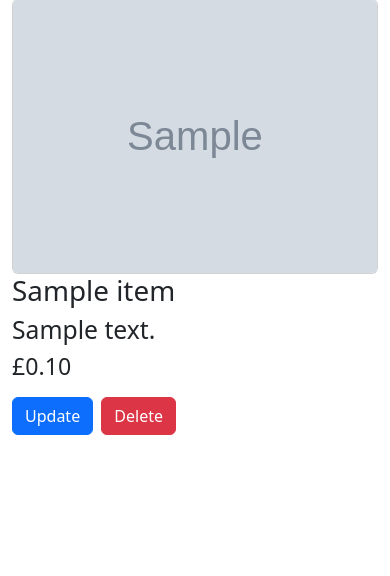
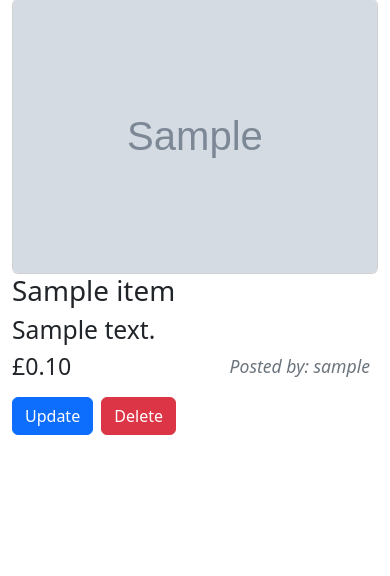
Before and after one commit to shakey0/FirstDjangoProject, a Django app: page /food/1/ in a window 390 px wide. Shown: the part 113-689 px from the top of the page. Run offline with Django 4.2, Linux system fonts and the light colour scheme; tables that the repository leaves empty hold one stand-in row (values such as "Sample post"); grey boxes marked "Sample" are stand-in pictures.

Commit message:
User added to details page

```diff
--- a/food/models.py
+++ b/food/models.py
@@ -1,4 +1,6 @@
 from django.db import models
+from django.contrib.auth.models import User
+from django.shortcuts import reverse
 
 # Create your models here.
 class Item(models.Model):
@@ -6,7 +8,11 @@ class Item(models.Model):
     def __str__(self):
         return self.item_name
 
+    user = models.ForeignKey(User, on_delete=models.SET_NULL, null=True, default=1, blank=True)
     item_name = models.CharField(max_length=200)
     item_desc = models.CharField(max_length=200)
     item_price = models.IntegerField()
     item_image = models.CharField(max_length=500, blank=True, default='https://convida.pt/images/POIs/Restaurantes_01.jpg')
+
+    def get_absolute_url(self):
+        return reverse('food:details', kwargs={'pk': self.pk})
--- a/food/static/food/styles.css
+++ b/food/static/food/styles.css
@@ -66,3 +66,23 @@ body {
 .left-5px {
     margin-left: 5px;
 }
+
+.inferior-text {
+    color: #6c757d;
+    font-style: italic;
+}
+@media (max-width: 500px) {
+    .inferior-text {
+        font-size: 1.2em;
+    }
+}
+@media (max-width: 430px) {
+    .inferior-text {
+        font-size: 1.1em;
+    }
+}
+@media (max-width: 360px) {
+    .inferior-text {
+        font-size: 1em;
+    }
+}
--- a/food/templates/details.html
+++ b/food/templates/details.html
@@ -1,7 +1,7 @@
 {% extends "base.html" %}
 
 {% block content%}
-<div class="container single-item-max-width mt-3 mb-3">
+<div class="container single-item-max-width reduce-767 mt-3 mb-3">
     <div class="row">
         <div class="col-md-6">
             <img class="card img-fluid" src="{{ object.item_image }}" alt="{{ object.item_name }}">
@@ -9,7 +9,9 @@
         <div class="col-md-6">
             <h1>{{ object.item_name }}</h1>
             <h2>{{ object.item_desc }}</h2>
-            <h3>{{ object.item_price }}</h3>
+            <div class="d-flex justify-content-between align-items-center">
+                <h3>{{ object.item_price }}</h3><h5 class="inferior-text me-2">Posted by: {{ item.user }}</h5>
+            </div>
             <a class="btn btn-primary mt-2 me-1" href="{% url 'food:update_item' object.id %}">Update</a>
             <a class="btn btn-danger mt-2" href="{% url 'food:delete_item' object.id %}">Delete</a>
         </div>
--- a/food/views.py
+++ b/food/views.py
@@ -1,5 +1,4 @@
 from django.contrib.auth.mixins import LoginRequiredMixin
-from django.shortcuts import reverse
 from django.views.generic import ListView, DetailView, CreateView, UpdateView, DeleteView
 from django.urls import reverse_lazy
 from .models import Item
@@ -39,7 +38,6 @@ class ItemCreateView(LoginRequiredMixin, CreateView):
     model = Item
     form_class = ItemForm
     template_name = 'item-form.html'
-    success_url = reverse_lazy('food:index')
 
     def get_initial(self):
         return {'item_image': ''}
@@ -55,6 +53,7 @@ class ItemCreateView(LoginRequiredMixin, CreateView):
         return super().post(request, *args, **kwargs)
 
     def form_valid(self, form):
+        form.instance.user = self.request.user
         if not form.instance.item_image:
             form.instance.item_image = 'https://convida.pt/images/POIs/Restaurantes_01.jpg'
         return super().form_valid(form)
@@ -64,9 +63,6 @@ class ItemUpdateView(LoginRequiredMixin, UpdateView):
     model = Item
     form_class = ItemForm
     template_name = 'item-form.html'
-
-    def get_success_url(self):
-        return reverse('food:details', kwargs={'pk': self.object.pk})
 
     def get_initial(self):
         return {'item_price': get_actual_price(self.object.item_price)}
```
Also changed, not shown: food/migrations/0008_item_user.py (added).
